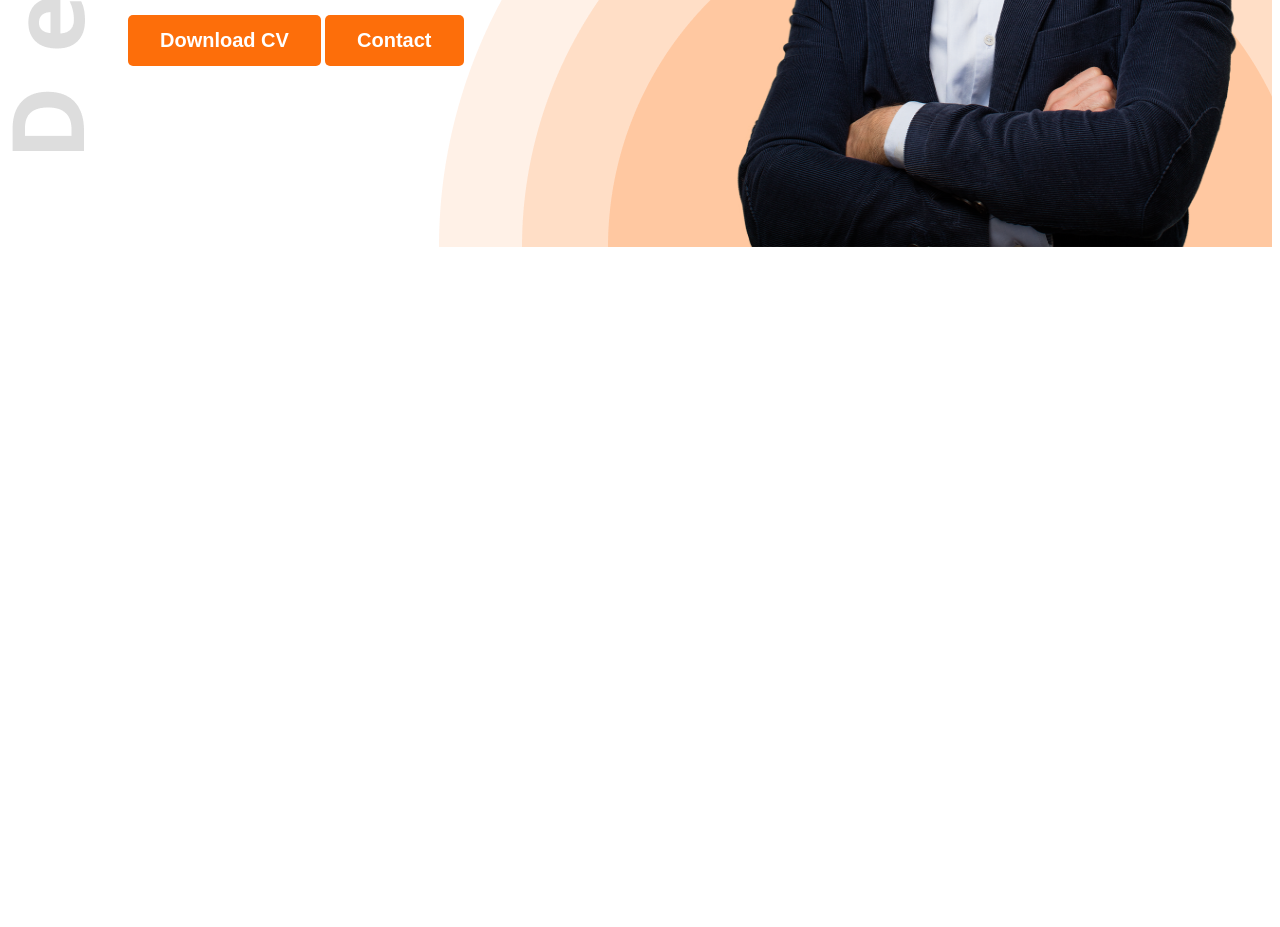
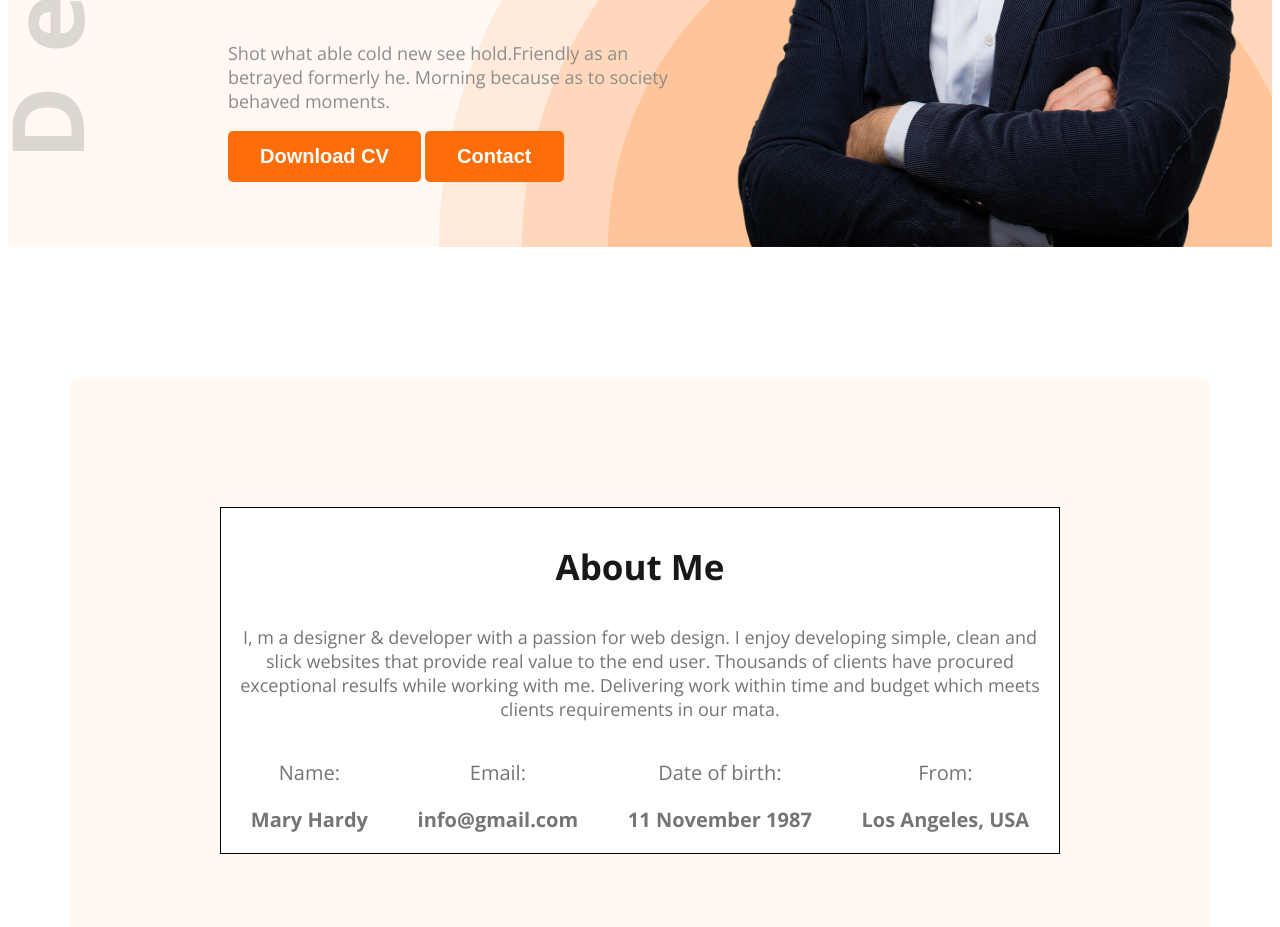
Before and after one commit to md-sharif-97/module-6-projects, a plain HTML site: page index.html in a window 1280 px wide. Shown: the part 620-1547 px from the top of the page. Before the commit the page ends 875 px from the top, so only its background shows below. Drawn offline with nearby package versions, Linux system fonts and the light colour scheme.

Commit message:
second commit

```diff
--- a/index.html
+++ b/index.html
@@ -14,7 +14,7 @@
 </head>
 
 <body class="open-sans-normal">
-    <header class="header">
+    <header class="header secondary-bg">
         <nav>
             <h3 class="nav-title">Ma<span>r</span>y</h3>
             <ul>
@@ -34,9 +34,33 @@
             </div>
             <img class="banner-image-size" src="images/hardy.png" alt="">
         </div>
-
     </header>
     <main>
+        <section class="about secondary-bg">
+            <div class="indide-bg">
+                <h3 class="section-title">About Me</h3>
+            <p class="section-description">I, m a designer & developer with a passion for web design. I enjoy developing simple, clean and slick websites that provide real value to the end user. Thousands of clients have procured exceptional resulfs while working with me. Delivering work within time and budget which meets clients requirements in our mata.</p>
+            <div class="about-items">
+                <div class="about-item">
+                    <p class="about-title">Name:</p>
+                    <p class="about_description">Mary Hardy </p>
+                </div>
+                <div class="about-item">
+                    <p class="about-title">Email:</p>
+                    <p class="about_description">info@gmail.com</p>
+                </div>
+                <div class="about-item">
+                    <p class="about-title">Date of birth:</p>
+                    <p class="about_description">11 November 1987</p>
+                </div>
+                <div class="about-item">
+                    <p class="about-title">From:</p>
+                    <p class="about_description">Los Angeles, USA</p>
+                </div>
+            </div>
+            </div>
+
+        </section>
 
     </main>
     <footer>
--- a/style/style.css
+++ b/style/style.css
@@ -22,6 +22,7 @@ nav {
 .nav-title {
     font-weight: 800;
     font-size: 45px;
+    padding-left: 118px;
 }
 
 .nav-title span {
@@ -42,7 +43,10 @@ nav ul li {
 nav li a {
     text-decoration: none;
 }
-
+/* shared */
+.secondary-bg{
+    background-color: #FFF8F3;
+}
 .dark-2 {
     color: rgb(71, 71, 71);
 }
@@ -55,6 +59,18 @@ nav li a {
     font-size: 20px;
     font-weight: 700;
     border: none;
+}
+
+.section-title{
+    font-size: 35px;
+    font-weight: bold;
+    color: #181818;
+}
+
+.section-description{
+    font-size: 18px;
+    color: #757575;
+
 }
 
 /* banner styles */
@@ -84,4 +100,43 @@ nav li a {
 
 .banner-content{
     max-width: 500px;
+    margin-left: 100px;
 }
+
+
+/* main section */
+
+main{
+    max-width: 1140px;
+    margin: 0 auto;
+}
+
+/* about section */
+
+.about{
+    border-radius: 10px;
+    padding: 130px 150px;
+    text-align: center;
+    margin-top: 130px;
+}
+
+.about-title{
+    font-size: 20px;
+    color: #757575;
+}
+
+.about_description{
+    font-size: 20px;
+    color: #757575;
+    font-weight: bold;
+}
+.about-items{
+    display: flex;
+    justify-content: space-around;
+}
+
+.indide-bg{
+    background-color: white;
+    border: 1px solid black;
+    padding: 0 5px;
+}
```
